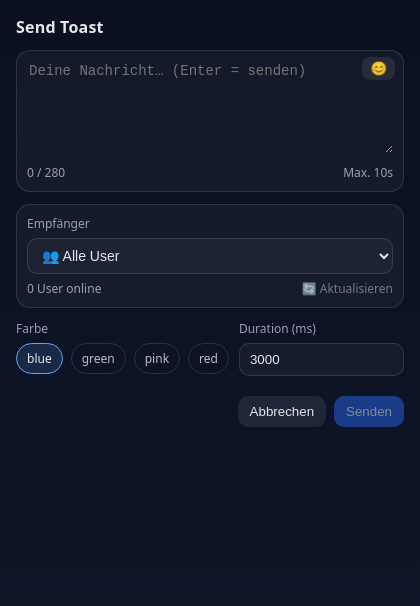
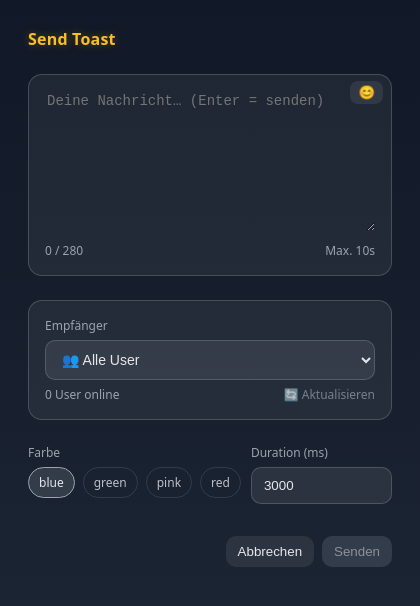
Before and after one commit to AngilinaArt/SHOUTOUT, an Electron app: page client/renderer/compose.html in a window 420 px wide. Drawn offline with Linux system fonts and the light colour scheme; no server answers.

Commit message:
targeting

```diff
--- a/client/main.js
+++ b/client/main.js
@@ -556,8 +556,8 @@ function sendHamsterUpstream(variant, durationMs) {
 
 function openToastPrompt() {
   const composeWin = new BrowserWindow({
-    width: 560,
-    height: 360,
+    width: 600,
+    height: 600,
     resizable: true,
     modal: true,
     frame: true,
--- a/client/renderer/compose.html
+++ b/client/renderer/compose.html
@@ -5,13 +5,22 @@
     <meta
       http-equiv="Content-Security-Policy"
       content="default-src 'self'; style-src 'self' 'unsafe-inline'; script-src 'self' 'unsafe-inline';" />
+    <meta
+      http-equiv="Cache-Control"
+      content="no-cache, no-store, must-revalidate" />
+    <meta
+      http-equiv="Pragma"
+      content="no-cache" />
+    <meta
+      http-equiv="Expires"
+      content="0" />
     <title>Send Toast</title>
     <style>
       :root {
-        --bg: #0f172a;
-        --panel: #111827;
-        --muted: #94a3b8;
-        --ring: #3b82f6;
+        --bg: #1f2937;
+        --panel: #374151;
+        --muted: #9ca3af;
+        --ring: #6b7280;
         --ok: #10b981;
         --warn: #f59e0b;
         --crit: #ef4444;
@@ -28,7 +37,7 @@
         margin: 0;
         font-family: ui-sans-serif, system-ui, -apple-system, Segoe UI, Roboto,
           Arial, sans-serif;
-        background: linear-gradient(180deg, #0b1020, #0f172a);
+        background: linear-gradient(180deg, #111827, #1f2937);
         color: #e5e7eb;
         display: flex;
         align-items: stretch;
@@ -36,19 +45,23 @@
       .wrap {
         display: flex;
         flex-direction: column;
-        gap: 12px;
-        padding: 16px;
+        gap: 24px;
+        padding: 28px;
         width: 100%;
+        height: 100%;
+        justify-content: flex-start;
       }
       .header {
         font-weight: 700;
         letter-spacing: 0.2px;
+        color: #fbbf24;
+        text-shadow: 0 0 10px rgba(251, 191, 36, 0.3);
       }
       .field {
-        background: rgba(255, 255, 255, 0.04);
-        border: 1px solid rgba(148, 163, 184, 0.2);
+        background: rgba(255, 255, 255, 0.06);
+        border: 1px solid rgba(156, 163, 175, 0.3);
         border-radius: var(--radius);
-        padding: 10px;
+        padding: 16px;
         position: relative;
       }
       .toolbar {
@@ -71,8 +84,8 @@
         top: 36px;
         right: 8px;
         width: 240px;
-        background: #0b1020;
-        border: 1px solid rgba(148, 163, 184, 0.25);
+        background: #111827;
+        border: 1px solid rgba(156, 163, 175, 0.3);
         border-radius: 10px;
         padding: 6px;
         display: grid;
@@ -104,7 +117,7 @@
         border: none;
         outline: none;
         resize: vertical;
-        min-height: 92px;
+        min-height: 140px;
         font-size: 14px;
         background: transparent;
         color: #e5e7eb;
@@ -124,10 +137,10 @@
       input[type="number"],
       select {
         width: 100%;
-        background: rgba(255, 255, 255, 0.04);
-        border: 1px solid rgba(148, 163, 184, 0.2);
+        background: rgba(255, 255, 255, 0.08);
+        border: 1px solid rgba(156, 163, 175, 0.3);
         border-radius: 10px;
-        padding: 8px 10px;
+        padding: 10px 12px;
         color: #e5e7eb;
       }
       .pills {
@@ -145,8 +158,8 @@
         opacity: 0.8;
       }
       .pill.active {
-        border-color: #60a5fa;
-        background: rgba(96, 165, 250, 0.15);
+        border-color: #9ca3af;
+        background: rgba(156, 163, 175, 0.2);
         opacity: 1;
       }
       .pill.warn.active {
@@ -181,8 +194,13 @@
         color: #e5e7eb;
       }
       .btn-primary {
-        background: #2563eb;
+        background: #4b5563;
         color: #fff;
+        transition: background-color 0.2s;
+      }
+
+      .btn-primary:hover {
+        background: #6b7280;
       }
       .btn-primary:disabled {
         opacity: 0.5;
@@ -192,10 +210,10 @@
       /* User-Auswahl Styles */
       .target-select {
         width: 100%;
-        background: rgba(255, 255, 255, 0.04);
-        border: 1px solid rgba(148, 163, 184, 0.2);
+        background: rgba(255, 255, 255, 0.08);
+        border: 1px solid rgba(156, 163, 175, 0.3);
         border-radius: 10px;
-        padding: 8px 10px;
+        padding: 10px 12px;
         color: #e5e7eb;
         font-size: 14px;
       }
```
